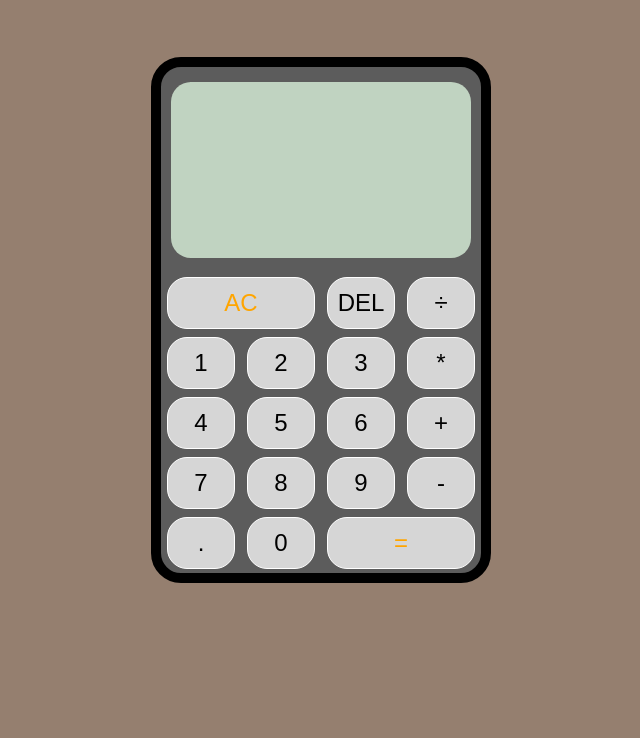
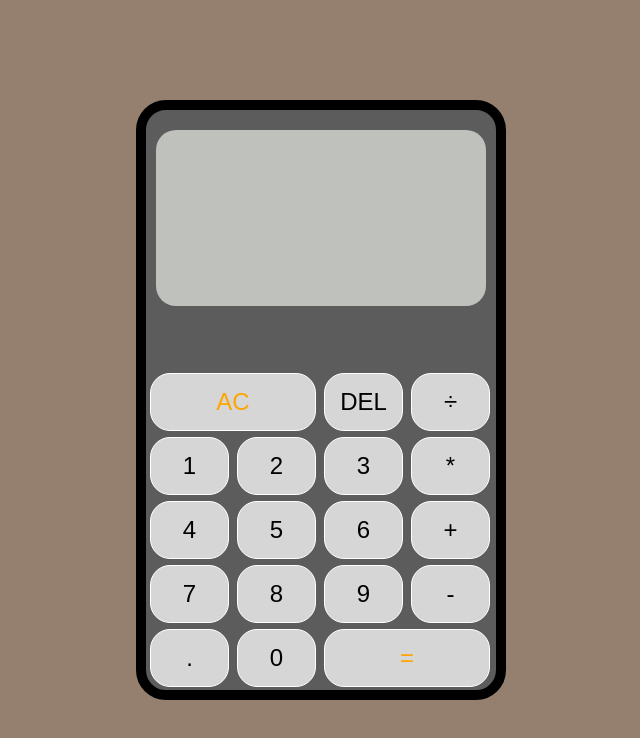
Before and after one commit to msttricks/msttricks, a plain HTML site: page index.html in a window 1280 px wide. Shown: the whole page, without its empty margins (319-959 px from the left). Drawn offline with Linux system fonts and the light colour scheme.

Commit message:
Update index.html

```diff
--- a/index.html
+++ b/index.html
@@ -19,17 +19,19 @@
     margin: 0;
     background: rgb(149, 127, 111);
     width: 100%;
-    height: 80vh;
+    height: 100vh;
     display: grid;
     justify-content: center;
     align-content: center;
   }
 
   .calculator{
+    width: 370px;
+    height: 75vh;
     display: grid;
     min-height: 50vh;
-    grid-template-columns: repeat(4, 80px);
-    grid-template-rows: minmax(70px, auto) repeat(5, 60px);
+    grid-template-columns: repeat(4, 87px);
+    grid-template-rows: minmax(90px, auto) repeat(5, 64px);
     background-color: #5C5C5C;
     border: 10px solid black;
     border-radius: 30px;
@@ -42,7 +44,7 @@
     outline: none;
     background-color: rgba(255, 255, 255, .75);
     border-radius: 20px;
-    margin: 4px 6px;
+    margin: 3px 4px;
   }
 
   button:hover{
@@ -55,10 +57,10 @@
   }
 
   .output{
-    width: 300px;
+    width: 330px;
     height: 22vh;
     grid-column: 1 / -1;
-    background-color: #C0D3C1;
+    background-color: rgb(191, 193, 188);
     display: flex;
     align-items: flex-end;
     justify-content: space-around;
@@ -67,17 +69,17 @@
     word-wrap: break-word;
     word-break: break-all;
     border-radius: 20px;
-    margin: 15px 10px;
+    margin: 20px 10px;
   }
 
   .output .previous-operand {
-    color: rgba(255, 255, 255, .75);
-    font-size: 2.5rem;
+    color: black;
+    font-size: 1.5rem;
   }
 
   .output .current-operand {
-    color: white;
-    font-size: 1.5rem;
+    color: black;
+    font-size: 2.5rem;
   }
 
 </style>
```
